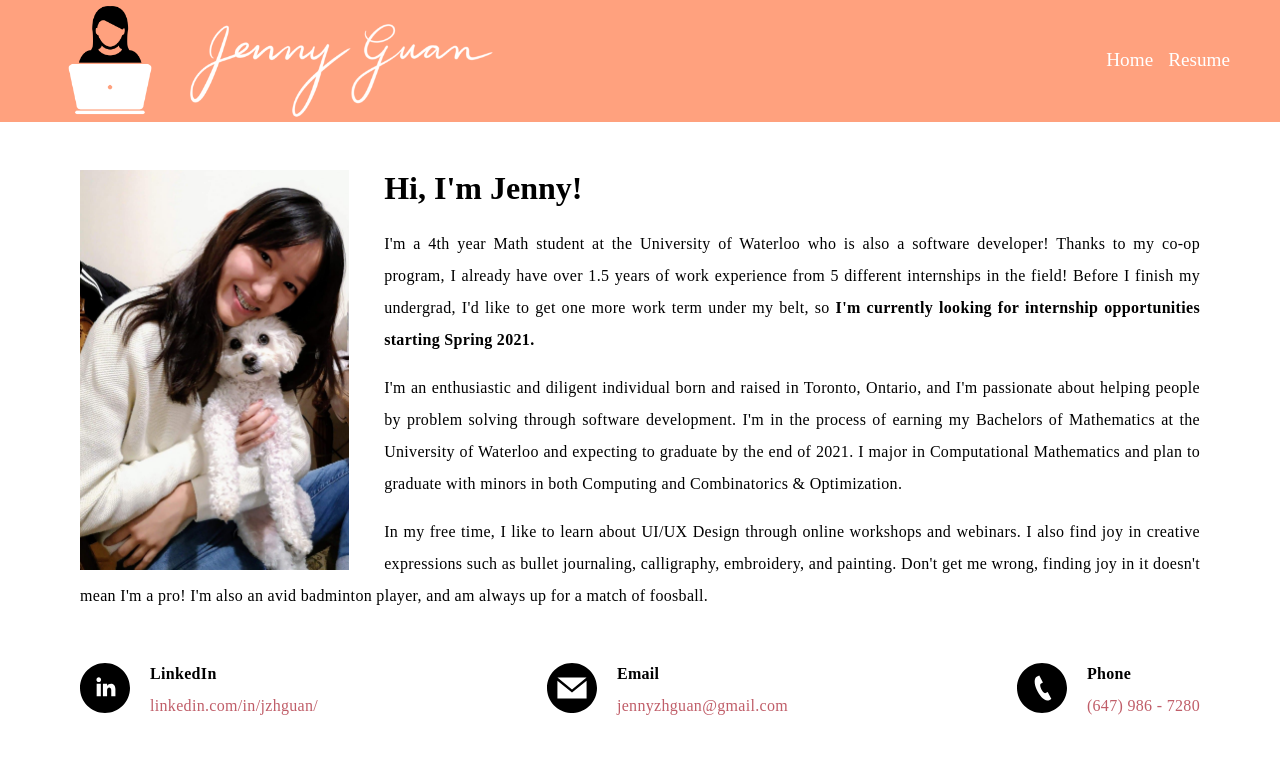
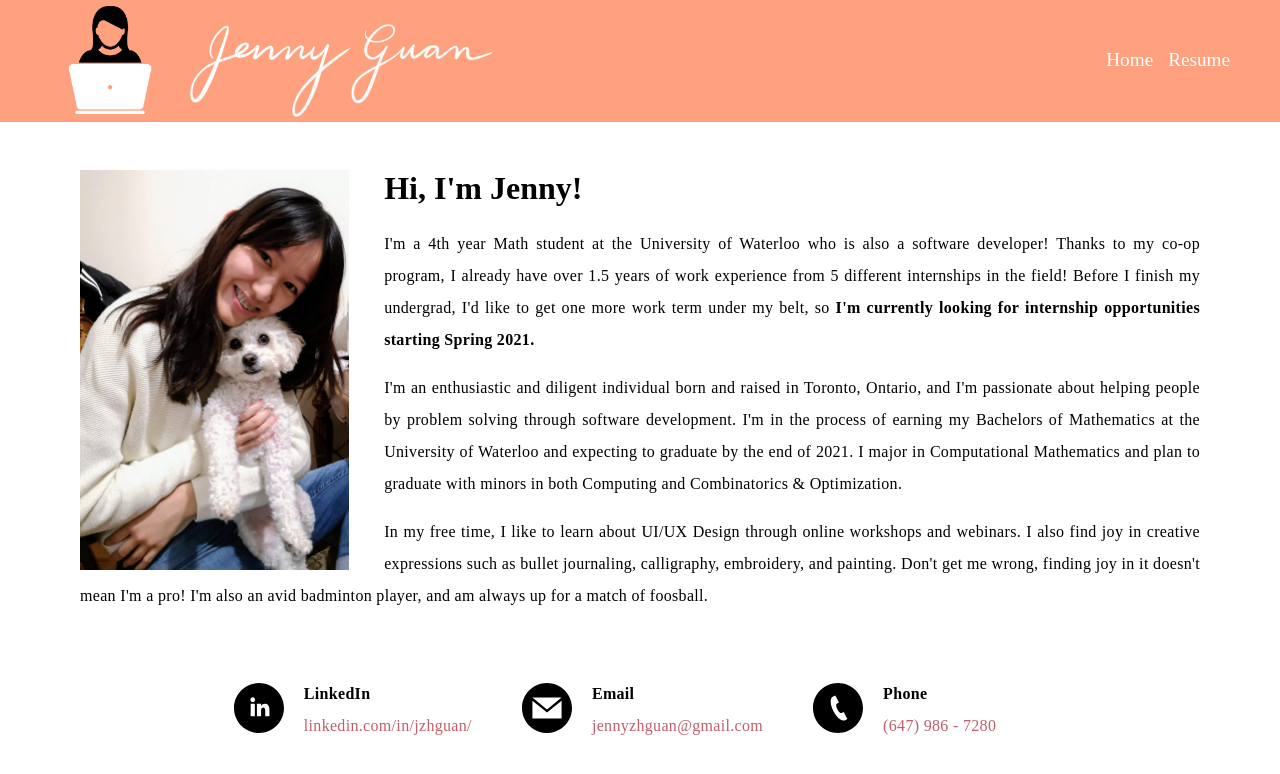
Before and after one commit to jennyguan/portfolio, a React (Create React App) app: page / in a window 1280 px wide. Shown: the top 774 px of the page. Built offline with nearby package versions, Linux system fonts and the light colour scheme.

Commit message:
Style contact

```diff
--- a/src/Contact.css
+++ b/src/Contact.css
@@ -1,11 +1,12 @@
 .contact-info {
     display: flex;
-    justify-content: space-between;
-    padding-top: 30px;
+    justify-content: center;
+    padding-top: 50px;
 }
 
 .contact-card {
     display: flex;
+    padding-right: 50px;
 }
 
 .contact-card-icon {
```
